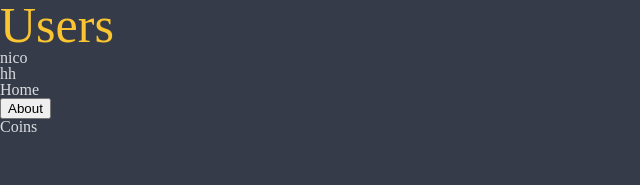
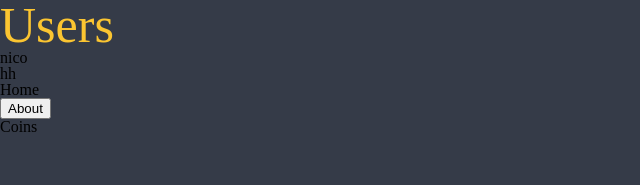
Before and after one commit to hyeonheebee/NomadCoders_TIL, a React (Create React App) app: page / in a window 1280 px wide. Shown: the top 185 px of the page, without its empty margins (0-640 px from the left). Built offline with nearby package versions, Linux system fonts and the light colour scheme.

Commit message:
DarkTheme without Recoil

```diff
--- a/package.json
+++ b/package.json
@@ -16,6 +16,7 @@
     "react-query": "^3.39.3",
     "react-router-dom": "6.4",
     "react-scripts": "5.0.1",
+    "recoil": "^0.7.7",
     "styled-components": "^5.3.11",
     "typescript": "^3.2.1",
     "web-vitals": "^2.1.4",
--- a/src/Root.tsx
+++ b/src/Root.tsx
@@ -1,10 +1,11 @@
 import React, { useState } from "react";
 import { Outlet } from "react-router-dom";
-import styled, { createGlobalStyle } from "styled-components";
+import styled, { createGlobalStyle, ThemeProvider } from "styled-components";
 import Circle from "./Circle";
 import Header from "./Components/Header";
 import Router from "./Router";
 import { ReactQueryDevtools } from "react-query/devtools";
+import { darkTheme, lightTheme } from "./theme";
 
 const GlobalStyle = createGlobalStyle`
   @import url('https://fonts.googleapis.com/css2?family=Nanum+Pen+Script&display=swap');
@@ -70,12 +71,16 @@ a{
 }
 `;
 function Root() {
+  const [isDark, setIsDark] = useState(true);
+  const toggleDark = () => setIsDark((pre) => !pre);
   return (
     <>
-      <Outlet />
-      <GlobalStyle />
-      <Header />
-      <ReactQueryDevtools initialIsOpen={true} />
+      <ThemeProvider theme={isDark ? darkTheme : lightTheme}>
+        <Outlet context={{ toggleDark, isDark }} />
+        <GlobalStyle />
+        <Header />
+        <ReactQueryDevtools initialIsOpen={true} />
+      </ThemeProvider>
     </>
   );
 }
--- a/src/screens/Coins.tsx
+++ b/src/screens/Coins.tsx
@@ -1,4 +1,4 @@
-import { Link, Outlet } from "react-router-dom";
+import { Link, Outlet, useOutletContext } from "react-router-dom";
 
 import styled from "styled-components";
 import { useEffect, useState } from "react";
@@ -17,7 +17,7 @@ const CoinsHeader = styled.header`
 const CoinsList = styled.ul``;
 const Coin = styled.li`
   background-color: white;
-  color: ${(props) => props.theme.bgColor};
+  color: ${(props) => props.theme.textColor};
   margin-bottom: 10px;
   border-radius: 15px;
   a {
@@ -55,10 +55,13 @@ interface Icoin {
   is_active: boolean;
   type: string;
 }
-
+interface IDark {
+  toggleDark: () => void;
+  isDark: boolean;
+}
 function Coins() {
   const { isLoading, data } = useQuery<Icoin[]>("allCoins", fetchCoins);
-
+  const { toggleDark } = useOutletContext<IDark>();
   // const [coins, setCoins] = useState<CoinInterface[]>([]);
   // const [loading, setLoading] = useState(true);
   // useEffect(() => {
@@ -75,6 +78,7 @@ function Coins() {
     <Container>
       <CoinsHeader>
         <Title>Coins</Title>
+        <button onClick={toggleDark}>Toggle Theme</button>
       </CoinsHeader>
       {isLoading ? (
         <Loader>Loading...</Loader>
--- a/src/theme.ts
+++ b/src/theme.ts
@@ -1,7 +1,12 @@
 import { DefaultTheme } from "styled-components";
 
-export const theme: DefaultTheme = {
+export const darkTheme: DefaultTheme = {
   bgColor: "#353b48",
-  textColor: "#dcdde1",
+  textColor: "black",
   accentColor: "#fbc531",
 };
+export const lightTheme: DefaultTheme = {
+  bgColor: "whitesmoke",
+  textColor: "black",
+  accentColor: "#fbc531",
+};
```
Also changed, not shown: src/index.tsx (+2 -6 lines), 1 other file (tests, documents, lock files or other folders).
